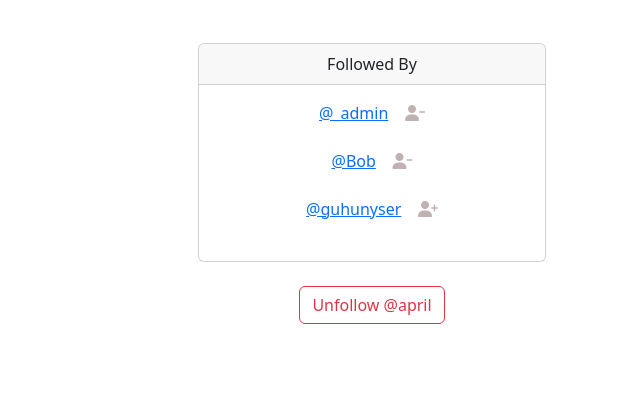
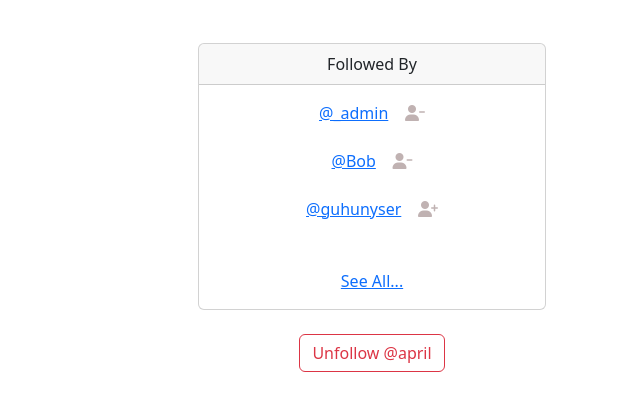
Before and after one commit to Eamateli/Circle, a Django app: page /profile/3 in a window 1280 px wide. Shown: the part 426-846 px from the top of the page, without its empty margins (640-1280 px from the left). Before the commit the page ends 750 px from the top, so only its background shows below. Run offline with Django 5.2, Linux system fonts and the light colour scheme; a user stored in the database is signed in; data comes from the database, SQL or seed files in the repository; some libraries are stand-ins or nearby versions.

Commit message:
Adding see all link

```diff
--- a/social/circle/templates/profile.html
+++ b/social/circle/templates/profile.html
@@ -132,7 +132,11 @@
         <a href="{% url 'follow' following.user.id  %}"><i class="fa fa-user-plus" style="color:rgb(192, 178, 178)"></i></a><br/>
         {% endif %}
         <br/>
-        {% endfor %}
+        {% endfor %}<br/>
+        <a href="{% url 'followers' profile.user.id %}">See All...</a>
+
+
+
       </p>
 
     </div>
```
